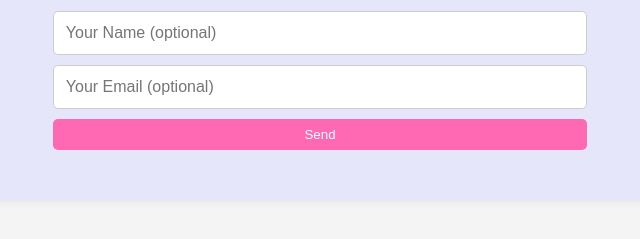
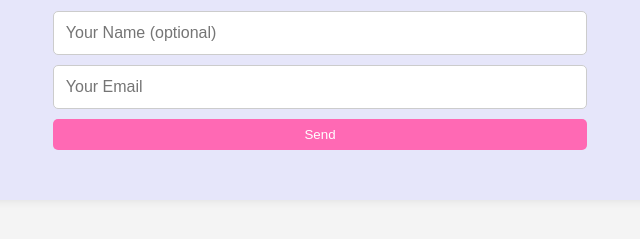
Before and after one commit to anushreejha/crack-the-code, a website: page pages/discuss.html in a window 1280 px wide. Shown: the part 421-660 px from the top of the page, 320-960 px from the left. Drawn offline with Linux system fonts and the light colour scheme.

```diff
--- a/pages/discuss.html
+++ b/pages/discuss.html
@@ -33,7 +33,7 @@
         </div>
         <textarea id="message-input" placeholder="Type your message here..."></textarea>
         <input type="text" id="name-input" placeholder="Your Name (optional)" />
-        <input type="email" id="email-input" placeholder="Your Email (optional)" />
+        <input type="email" id="email-input" placeholder="Your Email" />
         <button id="send-button">Send</button>
     </div>
 
```
